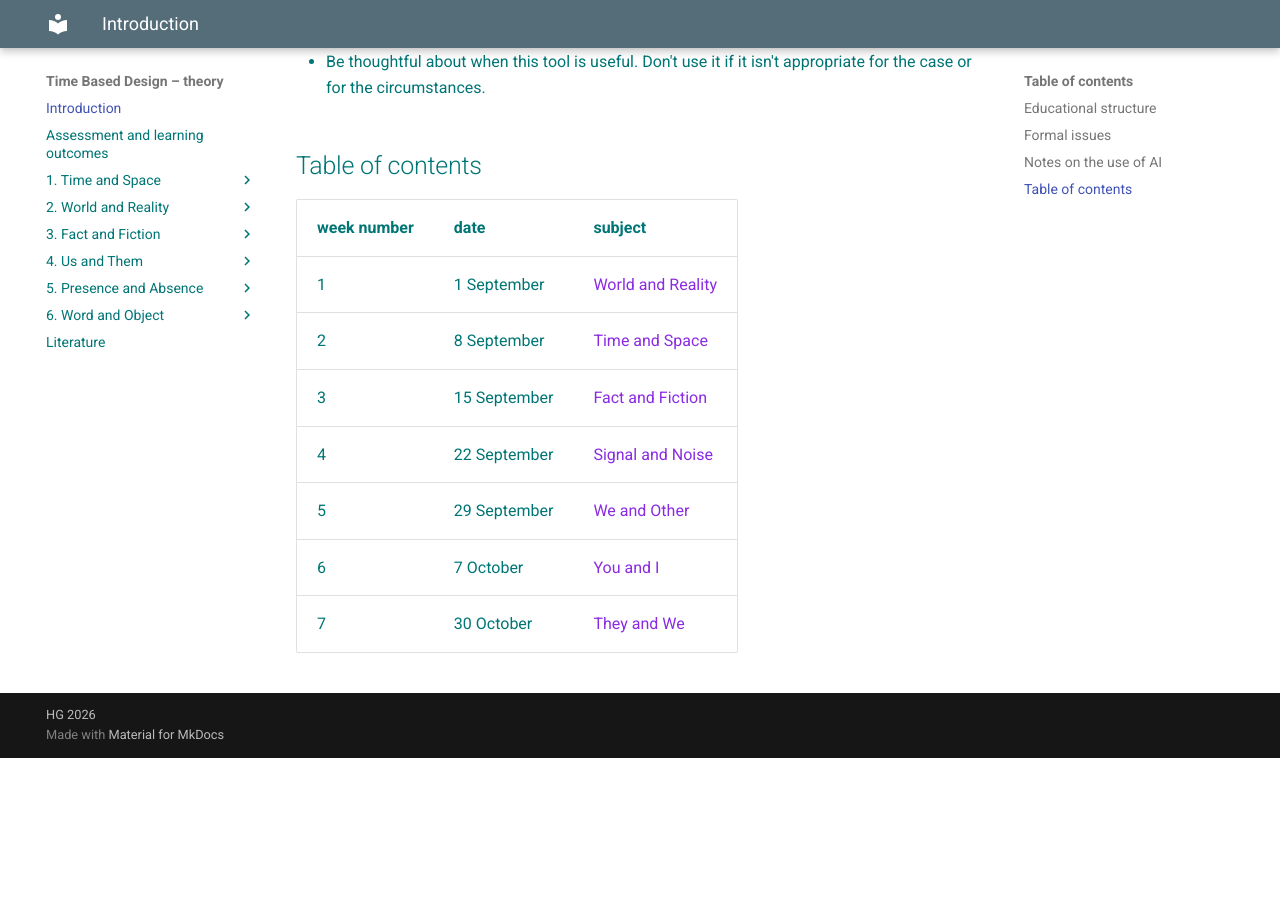
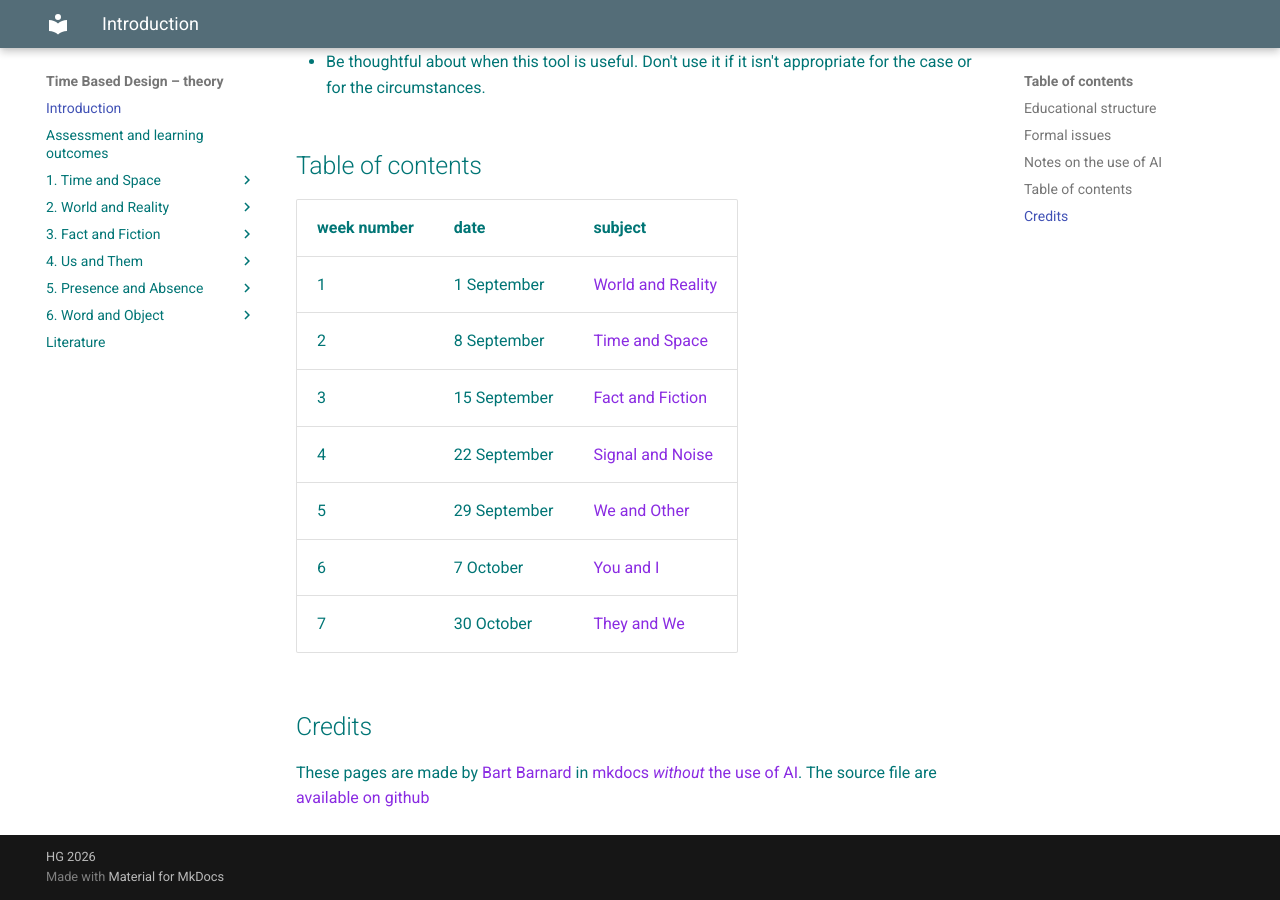
Before and after one commit to bart314/TBD, an MkDocs documentation site: the page built from docs/index.md, in a window 1280 px wide and 900 px high, scrolled down 2681 px. Built offline with MkDocs 1.6.1 and Material for MkDocs 9.7.7, drawn with Linux system fonts in a browser that asks for light colours; some web fonts are replaced; before the commit the page ends 3439 px from its top, so only the background shows below that.

Commit message:
zo moet het maar

```diff
--- a/docs/index.md
+++ b/docs/index.md
@@ -76,3 +76,7 @@ week number | date | subject
 5 | 29 September | [We and Other](week5/week5.md)
 6 | 7 October | [You and I](week6/week6.md)
 7 | 30 October | [They and We](week7.md)
+
+## Credits
+
+These pages are made by [Bart Barnard](https://www.bartbarnard.nl/cv/) in [mkdocs](https://www.mkdocs.org/) [*without* the use of AI](https://notbyai.fyi/). The source file are [available on github]()
--- a/mkdocs.yml
+++ b/mkdocs.yml
@@ -27,7 +27,7 @@ markdown_extensions:
       linenums: True
   - markdown.extensions.toc:
       permalink: true
-      toc_depth: 3
+      toc_depth: 2
   - markdown.extensions.def_list
   - markdown.extensions.admonition
   - admonition
```
Also changed, not shown: docs/week1/exercises.md (+19 -0 lines), docs/week1/week1.md (+6 -8 lines), docs/imgs/eliasson-2008.jpeg (added).
